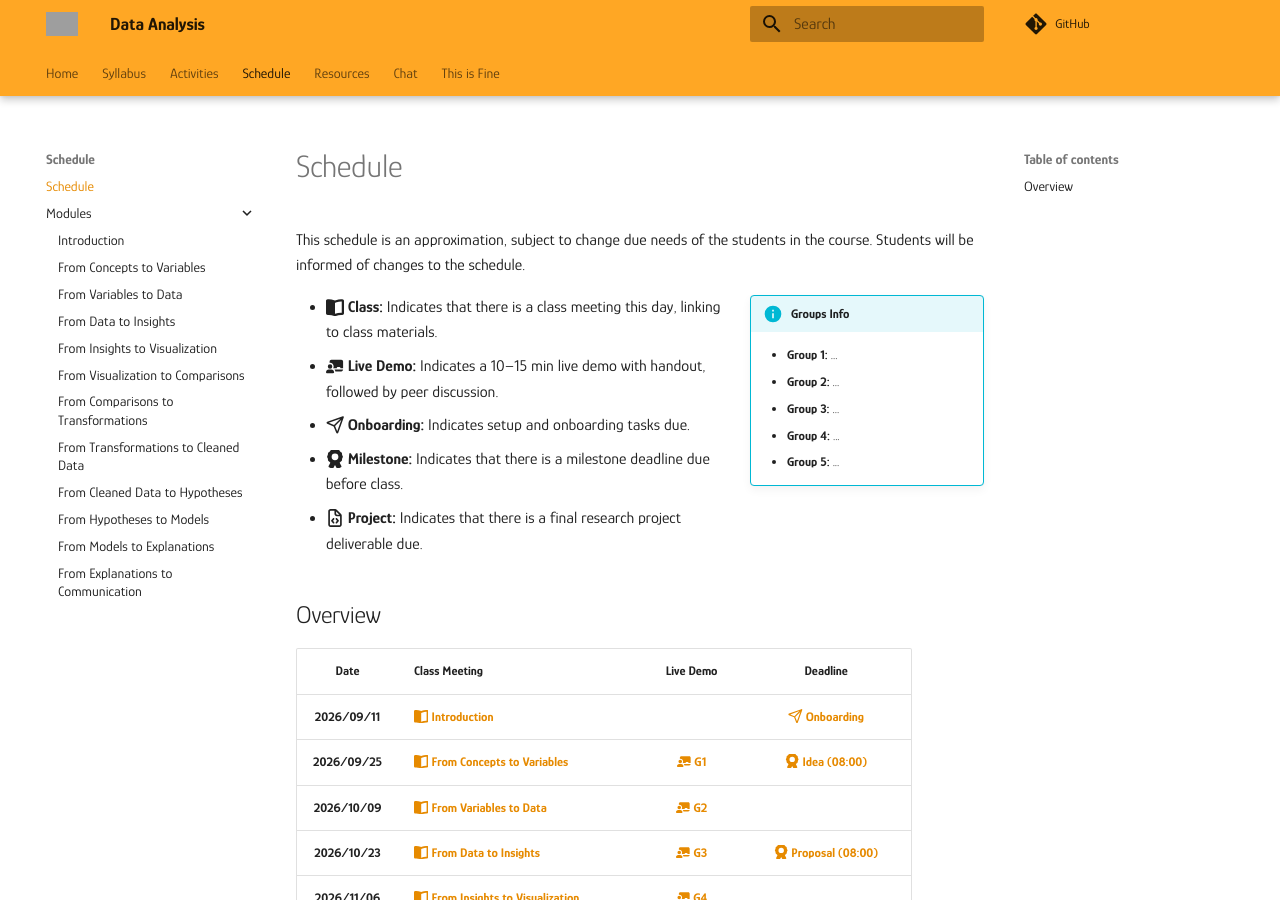
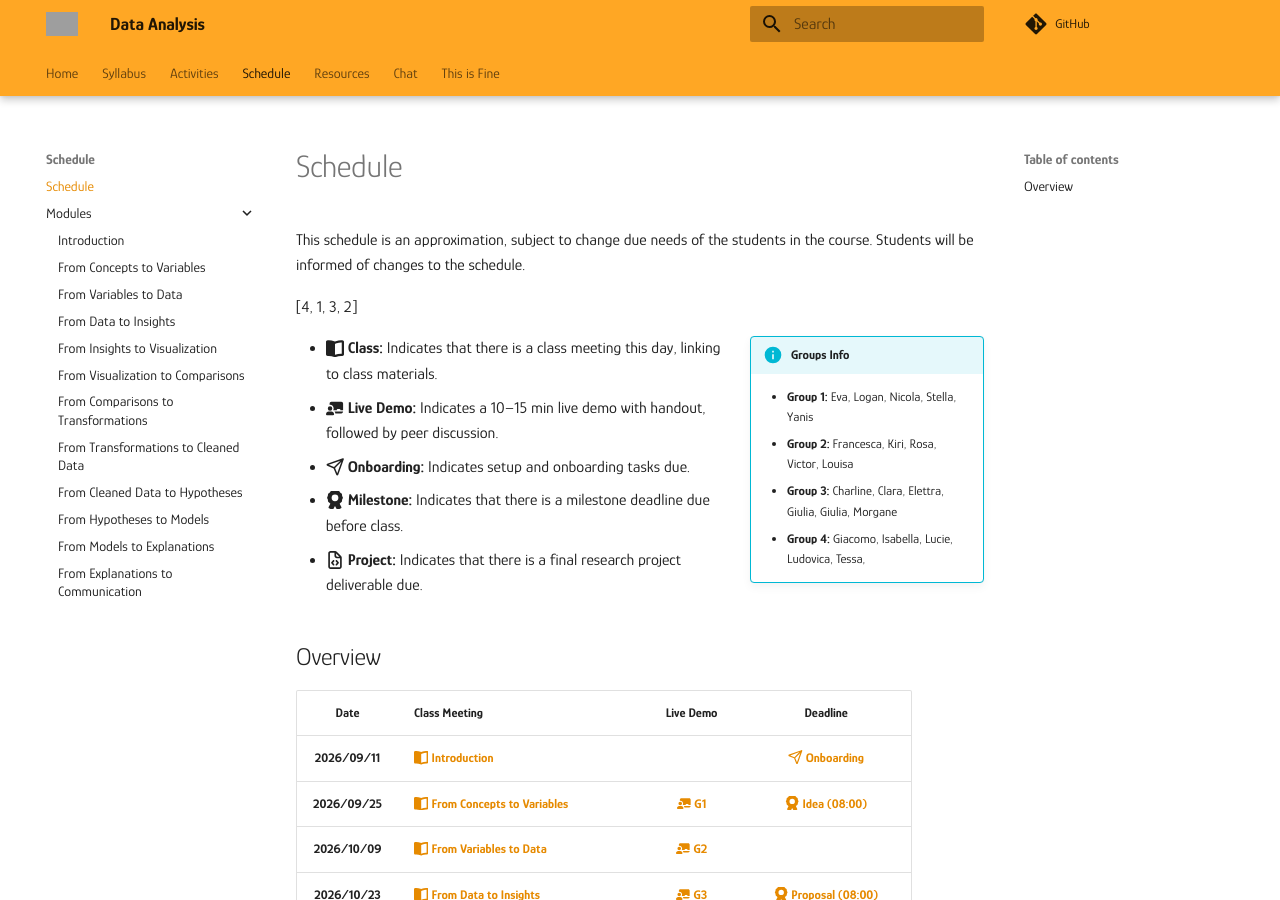
Before and after one commit to mickaeltemporao/data-analysis, an MkDocs documentation site: the page built from docs/schedule.md, in a window 1280 px wide and 900 px high. Built offline with MkDocs 1.6.1 and Material for MkDocs 9.7.7, drawn with Linux system fonts in a browser that asks for light colours; comment, search, counter and statistics services are not loaded; grey boxes are pictures that could not be loaded.

Commit message:
updating group order & names

```diff
--- a/docs/schedule.md
+++ b/docs/schedule.md
@@ -2,12 +2,14 @@
 
 This schedule is an approximation, subject to change due needs of the students in the course. Students will be informed of changes to the schedule.
 
+
+[4, 1, 3, 2]
+
 !!! info inline end "Groups Info"
-    - **Group 1:** ...
-    - **Group 2:** ...
-    - **Group 3:** ...
-    - **Group 4:** ...
-    - **Group 5:** ...
+    - **Group 1:** Eva, Logan, Nicola, Stella, Yanis
+    - **Group 2:** Francesca, Kiri, Rosa, Victor, Louisa
+    - **Group 3:** Charline, Clara, Elettra, Giulia, Giulia, Morgane
+    - **Group 4:** Giacomo, Isabella, Lucie, Ludovica, Tessa,
 
 - **:fontawesome-solid-book-open: Class:** Indicates that there is a class meeting this day, linking to class materials.
 - **:fontawesome-solid-chalkboard-user: Live Demo:** Indicates a 10–15 min live demo with handout, followed by peer discussion.
```
